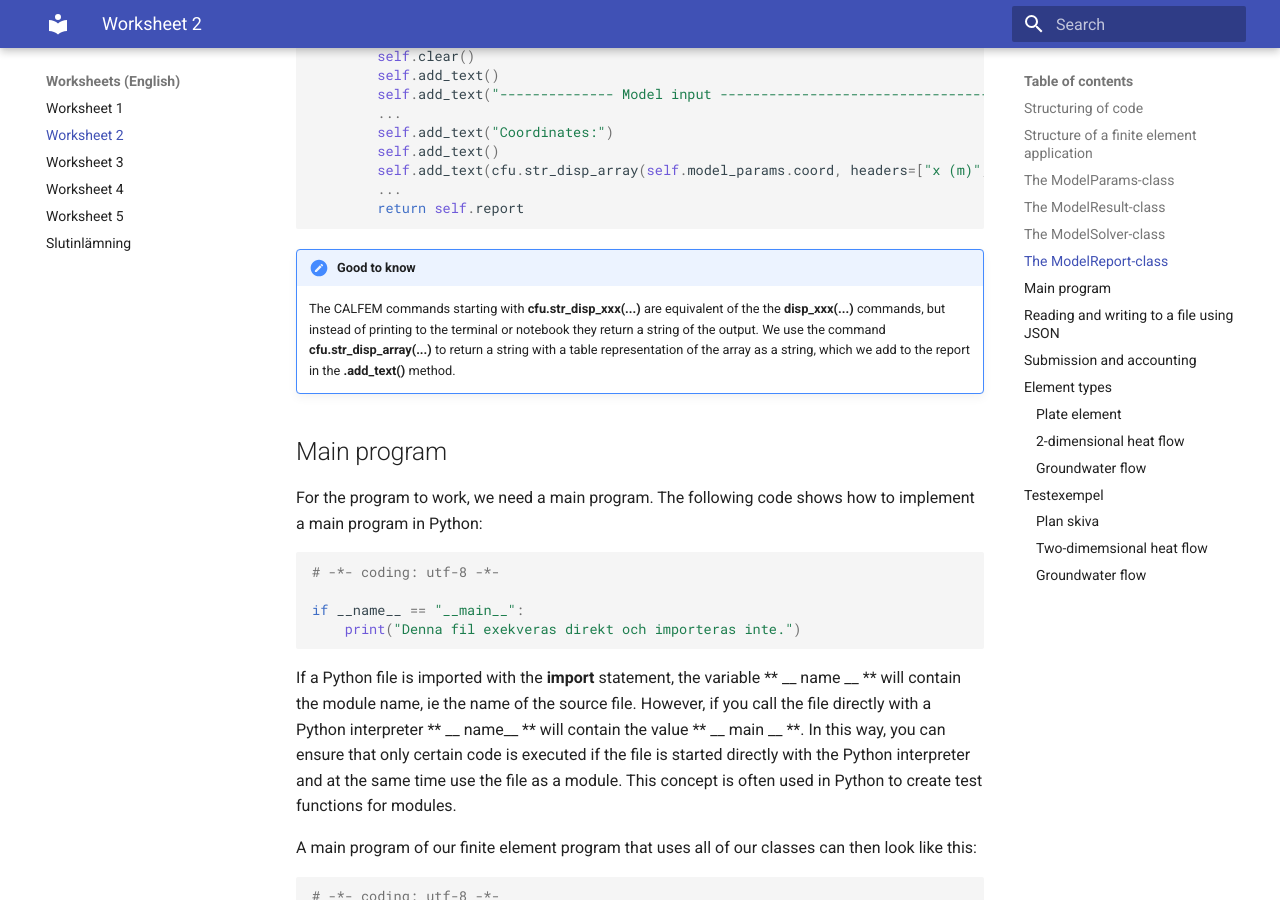
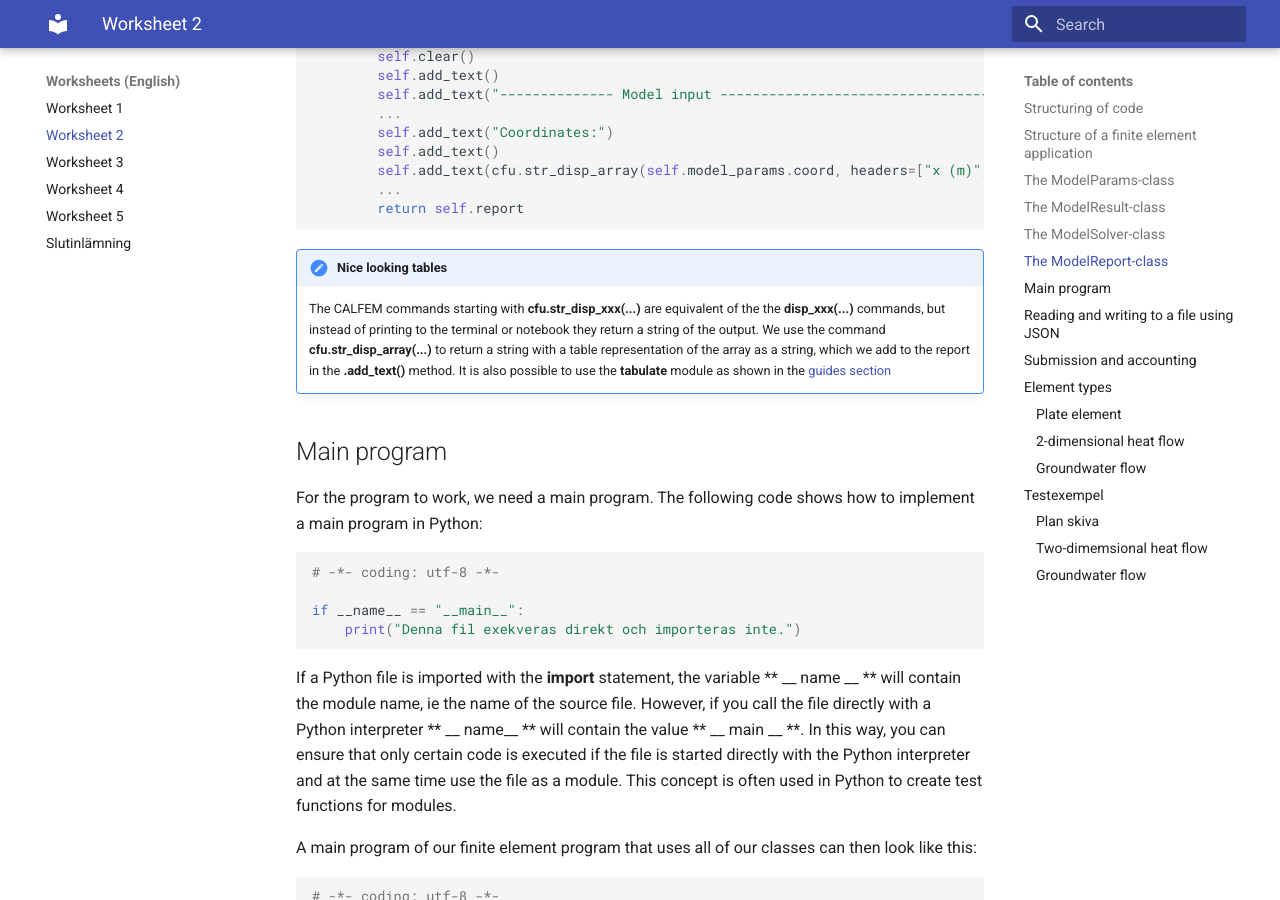
Before and after one commit to jonaslindemann/vsmn20, an MkDocs documentation site: the page built from docs/assignment2_eng.md, in a window 1280 px wide and 900 px high, scrolled down 5649 px. Built offline with MkDocs 1.6.1 and Material for MkDocs 9.7.7, drawn with Linux system fonts in a browser that asks for light colours; comment, search, counter and statistics services are not loaded.

Commit message:
Update assignment2_eng.md

````diff
--- a/docs/assignment2_eng.md
+++ b/docs/assignment2_eng.md
@@ -220,9 +220,9 @@ class ModelReport:
         return self.report
 ```
 
-!!! note "Good to know"
+!!! note "Nice looking tables"
 
-    The CALFEM commands starting with **cfu.str_disp_xxx(...)** are equivalent of the the **disp_xxx(...)** commands, but instead of printing to the terminal or notebook they return a string of the output. We use the command **cfu.str_disp_array(...)** to return a string with a table representation of the array as a string, which we add to the report in the **.add_text()** method.
+    The CALFEM commands starting with **cfu.str_disp_xxx(...)** are equivalent of the the **disp_xxx(...)** commands, but instead of printing to the terminal or notebook they return a string of the output. We use the command **cfu.str_disp_array(...)** to return a string with a table representation of the array as a string, which we add to the report in the **.add_text()** method. It is also possible to use the **tabulate** module as shown in the [guides section](data_in_tables.md)
 
 
 ## Main program
````
